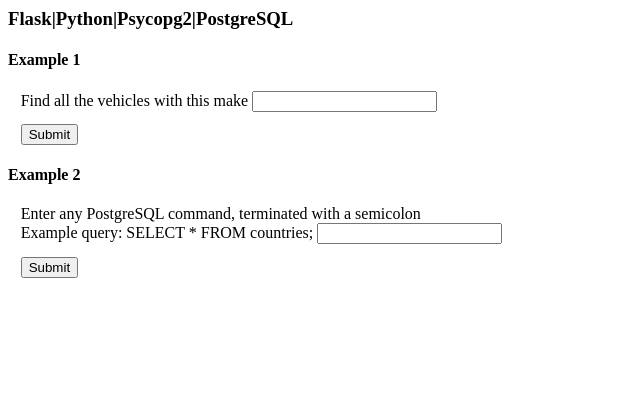
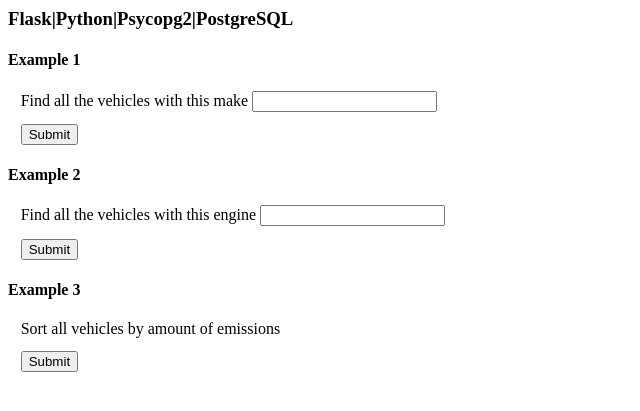
Before and after one commit to lifsheb1/Vehicle_Fleet_Database, a Flask app: page / in a window 1280 px wide. Shown: the top 411 px of the page, without its empty margins (0-640 px from the left). Run offline with Flask 2, Linux system fonts and the light colour scheme; some libraries are stand-ins or nearby versions.

Commit message:
add more fields

```diff
--- a/app/app.py
+++ b/app/app.py
@@ -44,16 +44,22 @@
 def form():
     return render_template('my-form.html')
 
-# handle venue POST and serve result web page
+# handle make POST and serve result web page
 @app.route('/make-handler', methods=['POST'])
 def make_handler():
     rows = connect("SELECT Make, Model, Initial_Cost, Annual_Cost, Lifetime_Cost, GHG_Emissions FROM view1 WHERE make = '" + request.form['make'] + "';")
     return render_template('my-result.html', rows=rows)
 
-# handle query POST and serve result web page
-@app.route('/query-handler', methods=['POST'])
-def query_handler():
-    rows = connect(request.form['query'])
+# handle engine POST and serve result web page
+@app.route('/engine-handler', methods=['POST'])
+def engine_handler():
+    rows = connect("SELECT Make, Model, Year, Initial_Cost, Lifetime_Cost, Annual_Cost, GHG_Emissions FROM view1 WHERE engine = '" + request.form['engine'] + "';")
+    return render_template('my-result.html', rows=rows)
+
+# handle emissions POST and serve result web page
+@app.route('/emissions-handler', methods=['POST'])
+def emissions_handler():
+    rows = connect("SELECT Make, Model, Initial_Cost, Annual_Cost, Lifetime_Cost, GHG_Emissions, Timeline FROM view1 ORDER BY ASC GHG_Emissions;")
     return render_template('my-result.html', rows=rows)
 
 if __name__ == '__main__':
--- a/app/templates/my-form.html
+++ b/app/templates/my-form.html
@@ -16,16 +16,24 @@
                 <input type="submit" value="Submit">
         </form>
 
-	    <h4>Example 2</h4>
-        <form action="/query-handler" method="POST">
+        <h4>Example 2</h4>
+        <form action="/engine-handler" method="POST">
             <div>
-		        Enter any PostgreSQL command, terminated with a semicolon
-                <br />
-	            Example query: SELECT * FROM countries;
-		        <input type="text" name="query">
+                Find all the vehicles with this engine
+                <input type="text" name="engine">
             </div>
                 <input type="submit" value="Submit">
         </form>
+
+        <h4>Example 3</h4>
+        <form action="/emissions-handler" method="POST">
+            <div>
+                Sort all vehicles by amount of emissions
+            </div>
+                <input type="submit" value="Submit">
+        </form>
+
+
     </body>
 
     <!-- minimal styling -->
--- a/database_setup/populate.sql
+++ /dev/null
@@ -1 +0,0 @@
-test test
--- a/database_setup/queries.sql
+++ b/database_setup/queries.sql
@@ -11,9 +11,9 @@
 /* sort by engine type */
 SELECT Make, Model, Year, Initial_Cost, Lifetime_Cost, Annual_Cost, GHG_Emissions
 FROM view1
-WHERE Vehicle_Type_Code ILIKE 'PICE%';
+WHERE Engine ILIKE 'PICE%';
 
 /* table with all of them that sorts by age or efficiency */
 SELECT Initial_Cost, Annual_Cost, Lifetime_Cost, GHG_Emissions, Timeline
 FROM view1
-ORDER BY ASC Initial_Cost;
+ORDER BY ASC GHG_Emissions;
```
Also changed, not shown: app/config.py (+0 -9 lines), app/templates/my-result.html (+9 -0 lines).
